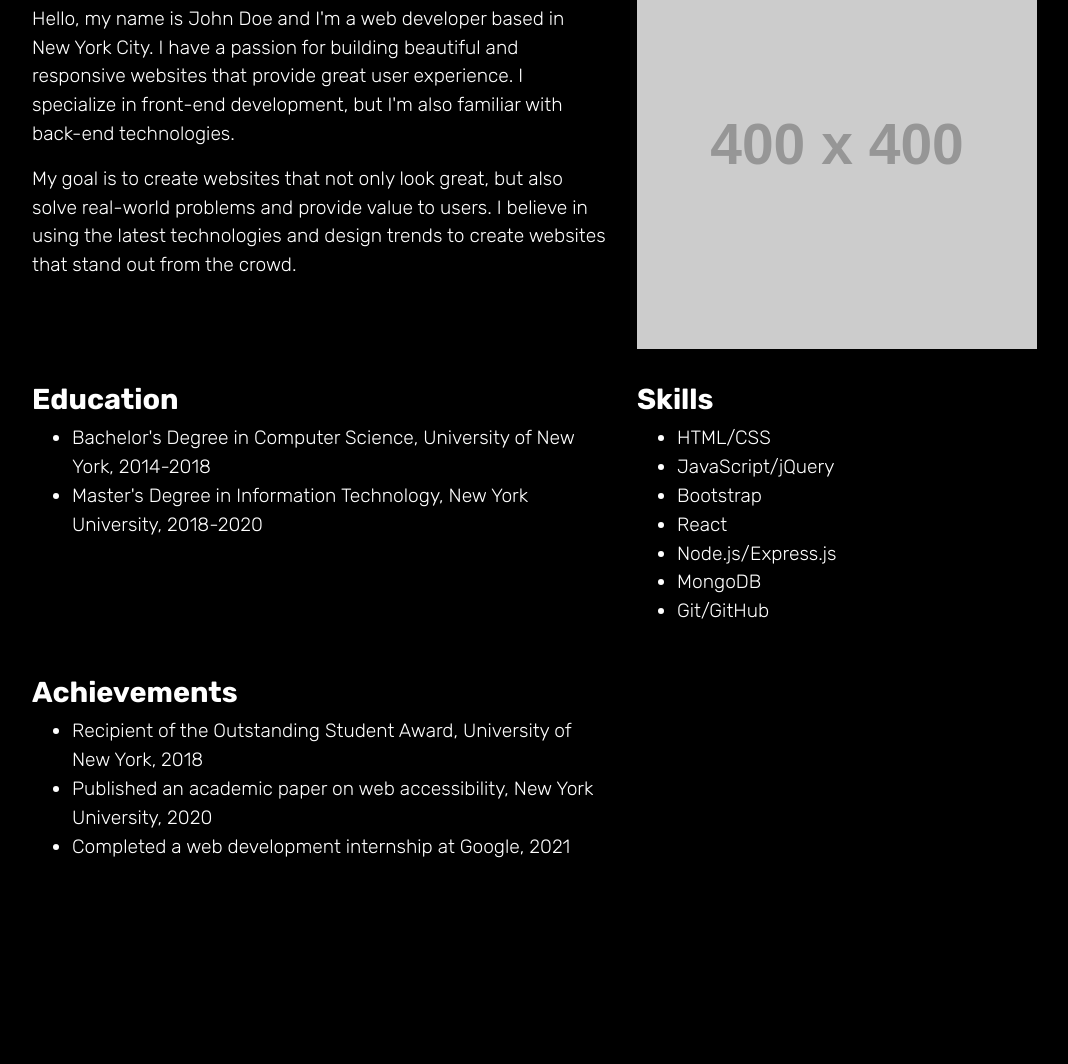
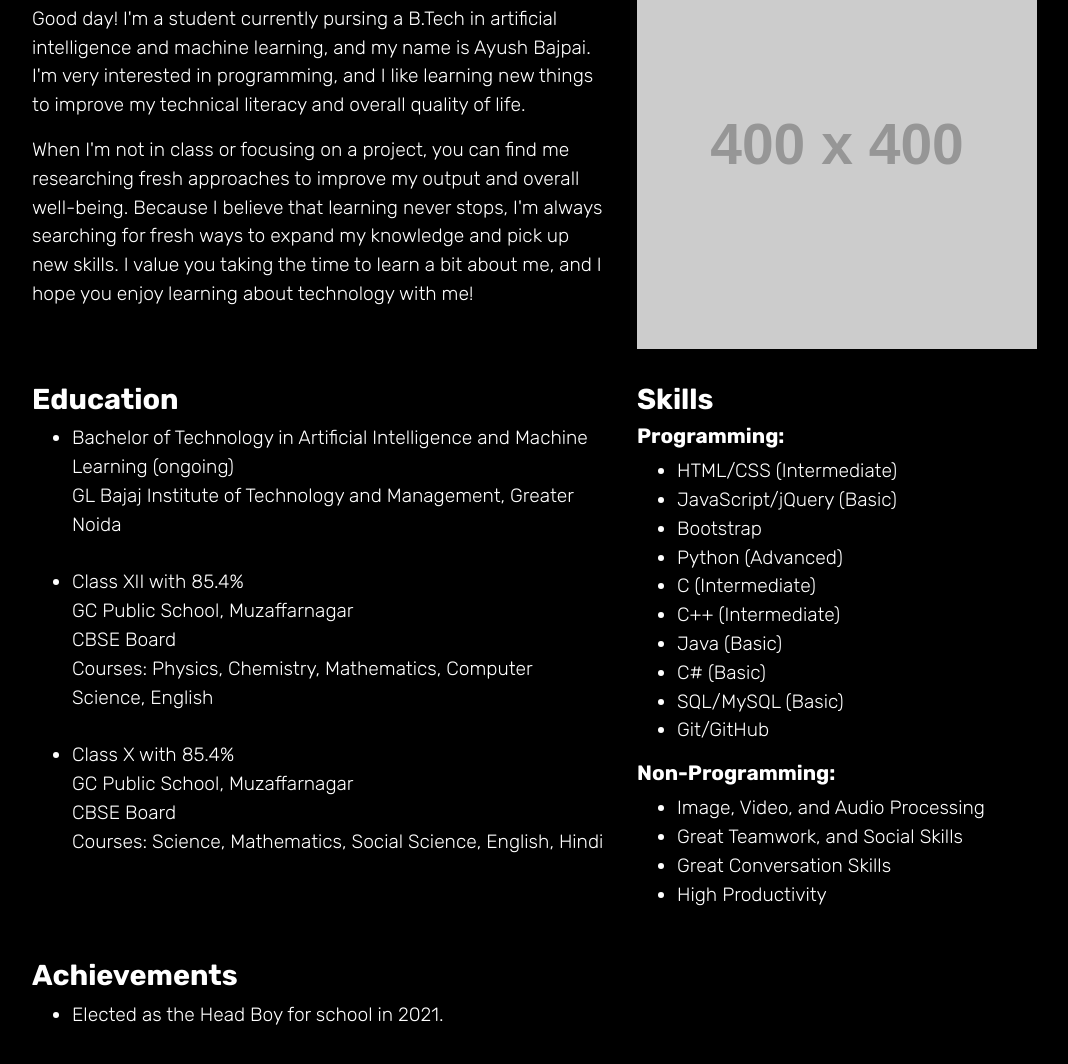
Before and after one commit to MrAyushBajpai/MrAyushBajpai.github.io-Old, a plain HTML site: page about-me.html in a window 1280 px wide. Shown: the part 172-1236 px from the top of the page, without its empty margins (18-1086 px from the left). Before the commit the page ends 1109 px from the top, so only its background shows below. Drawn offline with nearby package versions, Linux system fonts and the light colour scheme; placeholder pictures from the web are drawn by us.

Commit message:
Updated the about me section with personal info

```diff
--- a/about-me.html
+++ b/about-me.html
@@ -26,17 +26,18 @@
         <div class="col-md-6">
           <h1>About Me</h1>
           <p>
-            Hello, my name is John Doe and I'm a web developer based in New York
-            City. I have a passion for building beautiful and responsive
-            websites that provide great user experience. I specialize in
-            front-end development, but I'm also familiar with back-end
-            technologies.
+            Good day! I'm a student currently pursing a B.Tech in artificial
+            intelligence and machine learning, and my name is Ayush Bajpai. I'm
+            very interested in programming, and I like learning new things to
+            improve my technical literacy and overall quality of life.
           </p>
           <p>
-            My goal is to create websites that not only look great, but also
-            solve real-world problems and provide value to users. I believe in
-            using the latest technologies and design trends to create websites
-            that stand out from the crowd.
+            When I'm not in class or focusing on a project, you can find me
+            researching fresh approaches to improve my output and overall
+            well-being. Because I believe that learning never stops, I'm always
+            searching for fresh ways to expand my knowledge and pick up new
+            skills. I value you taking the time to learn a bit about me, and I
+            hope you enjoy learning about technology with me!
           </p>
         </div>
         <div class="col-md-6">
@@ -53,25 +54,52 @@
           <h2>Education</h2>
           <ul>
             <li>
-              Bachelor's Degree in Computer Science, University of New York,
-              2014-2018
+              Bachelor of Technology in Artificial Intelligence and Machine
+              Learning (ongoing)
+              <br />
+              GL Bajaj Institute of Technology and Management, Greater Noida
+              <br />
             </li>
+            <br />
             <li>
-              Master's Degree in Information Technology, New York University,
-              2018-2020
+              Class XII with 85.4%
+              <br />
+              GC Public School, Muzaffarnagar <br />
+              CBSE Board <br />
+              Courses: Physics, Chemistry, Mathematics, Computer Science,
+              English
+            </li>
+            <br />
+            <li>
+              Class X with 85.4%
+              <br />
+              GC Public School, Muzaffarnagar <br />
+              CBSE Board <br />
+              Courses: Science, Mathematics, Social Science, English, Hindi
             </li>
           </ul>
         </div>
         <div class="col-md-6">
           <h2>Skills</h2>
+          <h3>Programming:</h3>
           <ul>
-            <li>HTML/CSS</li>
-            <li>JavaScript/jQuery</li>
+            <li>HTML/CSS (Intermediate)</li>
+            <li>JavaScript/jQuery (Basic)</li>
             <li>Bootstrap</li>
-            <li>React</li>
-            <li>Node.js/Express.js</li>
-            <li>MongoDB</li>
+            <li>Python (Advanced)</li>
+            <li>C (Intermediate)</li>
+            <li>C++ (Intermediate)</li>
+            <li>Java (Basic)</li>
+            <li>C# (Basic)</li>
+            <li>SQL/MySQL (Basic)</li>
             <li>Git/GitHub</li>
+          </ul>
+          <h3>Non-Programming:</h3>
+          <ul>
+            <li>Image, Video, and Audio Processing</li>
+            <li>Great Teamwork, and Social Skills</li>
+            <li>Great Conversation Skills</li>
+            <li>High Productivity</li>
           </ul>
         </div>
       </div>
@@ -80,15 +108,7 @@
         <div class="col-md-6">
           <h2>Achievements</h2>
           <ul>
-            <li>
-              Recipient of the Outstanding Student Award, University of New
-              York, 2018
-            </li>
-            <li>
-              Published an academic paper on web accessibility, New York
-              University, 2020
-            </li>
-            <li>Completed a web development internship at Google, 2021</li>
+            <li>Elected as the Head Boy for school in 2021.</li>
           </ul>
         </div>
       </div>
--- a/css/style.css
+++ b/css/style.css
@@ -1,279 +1,302 @@
 body {
-  font-family:"Rubik",sans-serif
+  font-family: "Rubik", sans-serif;
 }
 
-  h1,h2,h3,h4,h5,h6 {
-  font-weight:700
+h1,
+h2,
+h3,
+h4,
+h5,
+h6 {
+  font-weight: 700;
 }
 
 p {
-  font-weight:300
+  font-weight: 300;
 }
 
 .jumbotron {
-  color:#fff;
-  padding:100px 25px;
-  background-color:#222;
-  border:none;
-  border-radius:0;
-  box-shadow:0 .5rem 1rem rgba(0,0,0,0.15)
+  color: #fff;
+  padding: 100px 25px;
+  background-color: #222;
+  border: none;
+  border-radius: 0;
+  box-shadow: 0 0.5rem 1rem rgba(0, 0, 0, 0.15);
 }
 
 .bg-grey {
-  background-color:#f6f6f6
+  background-color: #f6f6f6;
 }
 
 .thumbnail {
-  padding:0 0 15px;
-  border:none;
-  border-radius:0
+  padding: 0 0 15px;
+  border: none;
+  border-radius: 0;
 }
 
 .thumbnail img {
-  width:100%;
-  height:100%;
-  margin-bottom:10px
+  width: 100%;
+  height: 100%;
+  margin-bottom: 10px;
 }
 
 .caption {
-  color:#000;
-  text-align:center
+  color: #000;
+  text-align: center;
 }
 
 .container-fluid {
-  padding:60px 50px;
-  background-color:#000;
-  color:#fff
+  padding: 60px 50px;
+  background-color: #000;
+  color: #fff;
 }
 
 .container {
-  padding:80px 120px
+  padding: 80px 120px;
 }
 
 .navbar-dark {
-  background-color:#000!important;
-  color:#fff
+  background-color: #000 !important;
+  color: #fff;
 }
 
-  .navbar-dark .navbar-brand,.navbar-dark .navbar-nav .nav-link {
-  color:#fff
+.navbar-dark .navbar-brand,
+.navbar-dark .navbar-nav .nav-link {
+  color: #fff;
 }
 
-  .navbar-dark .navbar-nav .nav-link:hover,.navbar-dark .navbar-nav .nav-link:focus {
-  color:#f8f9fa
+.navbar-dark .navbar-nav .nav-link:hover,
+.navbar-dark .navbar-nav .nav-link:focus {
+  color: #f8f9fa;
 }
 
 #certificate-card {
-  background-color:#000;
-  color:#fff;
-  border-radius:.1rem;
-  border-color:#4d4d4d
+  background-color: #000;
+  color: #fff;
+  border-radius: 0.1rem;
+  border-color: #4d4d4d;
 }
 
 .card {
-  background-color:#000;
-  color:#fff;
-  border-radius:.1rem;
-  border-color:#4d4d4d
+  background-color: #000;
+  color: #fff;
+  border-radius: 0.1rem;
+  border-color: #4d4d4d;
 }
 
 body {
-  background-color:#000;
-  color:#fff
+  background-color: #000;
+  color: #fff;
 }
 
 @media only screen and (max-width: 576px) {
   h1 {
-  font-size:1.5rem
+    font-size: 1.5rem;
   }
 
   h2 {
-  font-size:1.25rem
+    font-size: 1.25rem;
+  }
+
+  h3 {
+    font-size: 0.9rem;
   }
 
   p {
-  font-size:.9rem
+    font-size: 0.9rem;
   }
 
   ul {
-  font-size:.9rem
+    font-size: 0.9rem;
   }
 
   img {
-  max-width:100%;
-  height:auto
+    max-width: 100%;
+    height: auto;
   }
 
   #certificate-card {
-  max-width:100%;
-  margin:0
+    max-width: 100%;
+    margin: 0;
   }
 
   .card-img {
-  height:150px
+    height: 150px;
   }
 
   .card-body {
-  padding:8px
+    padding: 8px;
   }
 
   .card-title {
-  font-size:20px
+    font-size: 20px;
   }
 
   .card-text {
-  font-size:14px
+    font-size: 14px;
   }
 
   .btn {
-  font-size:14px;
-  padding:6px 12px
+    font-size: 14px;
+    padding: 6px 12px;
   }
 }
 
 @media only screen and (max-width: 768px) {
   h1 {
-  font-size:2rem
+    font-size: 2rem;
   }
 
   h2 {
-  font-size:1.5rem
+    font-size: 1.5rem;
+  }
+
+  h3 {
+    font-size: 1rem;
   }
 
   p {
-  font-size:1rem
+    font-size: 1rem;
   }
 
   ul {
-  font-size:1rem
+    font-size: 1rem;
   }
 
   img {
-  max-width:100%;
-  height:auto
+    max-width: 100%;
+    height: auto;
   }
 }
 
 #certificate-card {
-  max-width:100%;
-  margin:0
+  max-width: 100%;
+  margin: 0;
 }
 
 .card-img {
-  height:200px
+  height: 200px;
 }
 
 .card-body {
-  padding:10px
+  padding: 10px;
 }
 
 .card-title {
-  font-size:24px
+  font-size: 24px;
 }
 
 .card-text {
-  font-size:16px
+  font-size: 16px;
 }
 
 .btn {
-  font-size:16px;
-  padding:8px 16px
+  font-size: 16px;
+  padding: 8px 16px;
 }
 
 @media only screen and (max-width: 992px) {
   h1 {
-  font-size:2rem
+    font-size: 2rem;
   }
 
   h2 {
-  font-size:1.5rem
+    font-size: 1.5rem;
+  }
+
+  h3 {
+    font-size: 1rem;
   }
 
   p {
-  font-size:1rem
+    font-size: 1rem;
   }
 
   ul {
-  font-size:1rem
+    font-size: 1rem;
   }
 
   img {
-  max-width:100%;
-  height:auto
+    max-width: 100%;
+    height: auto;
   }
 
   #certificate-card {
-  max-width:100%;
-  margin:0
+    max-width: 100%;
+    margin: 0;
   }
 
   .card-img {
-  height:250px
+    height: 250px;
   }
 
   .card-body {
-  padding:12px
+    padding: 12px;
   }
 
   .card-title {
-  font-size:28px
+    font-size: 28px;
   }
 
   .card-text {
-  font-size:18px
+    font-size: 18px;
   }
 
   .btn {
-  font-size:18px;
-  padding:10px 20px
+    font-size: 18px;
+    padding: 10px 20px;
   }
 }
 
 @media only screen and (min-width: 993px) {
   h1 {
-  font-size:2.5rem
+    font-size: 2.5rem;
   }
 
   h2 {
-  font-size:1.8rem
+    font-size: 1.8rem;
+  }
+
+  h3 {
+    font-size: 1.3rem;
   }
 
   p {
-  font-size:1.2rem
+    font-size: 1.2rem;
   }
 
   ul {
-  font-size:1.2rem
+    font-size: 1.2rem;
   }
 
   img {
-  max-width:100%;
-  height:auto
+    max-width: 100%;
+    height: auto;
   }
 
   #certificate-card {
-  max-width:800px;
-  margin:0 auto
+    max-width: 800px;
+    margin: 0 auto;
   }
 
   .card-img {
-  height:300px
+    height: 300px;
   }
 
   .card-body {
-  padding:1.25rem
+    padding: 1.25rem;
   }
 
   .card-title {
-  font-size:2rem
+    font-size: 2rem;
   }
 
   .card-text {
-  font-size:1rem
+    font-size: 1rem;
   }
 
   .btn {
-  font-size:1rem;
-  padding:12px 24px
+    font-size: 1rem;
+    padding: 12px 24px;
   }
 }
```
Lines whose indentation alone changed are shown as unchanged.
